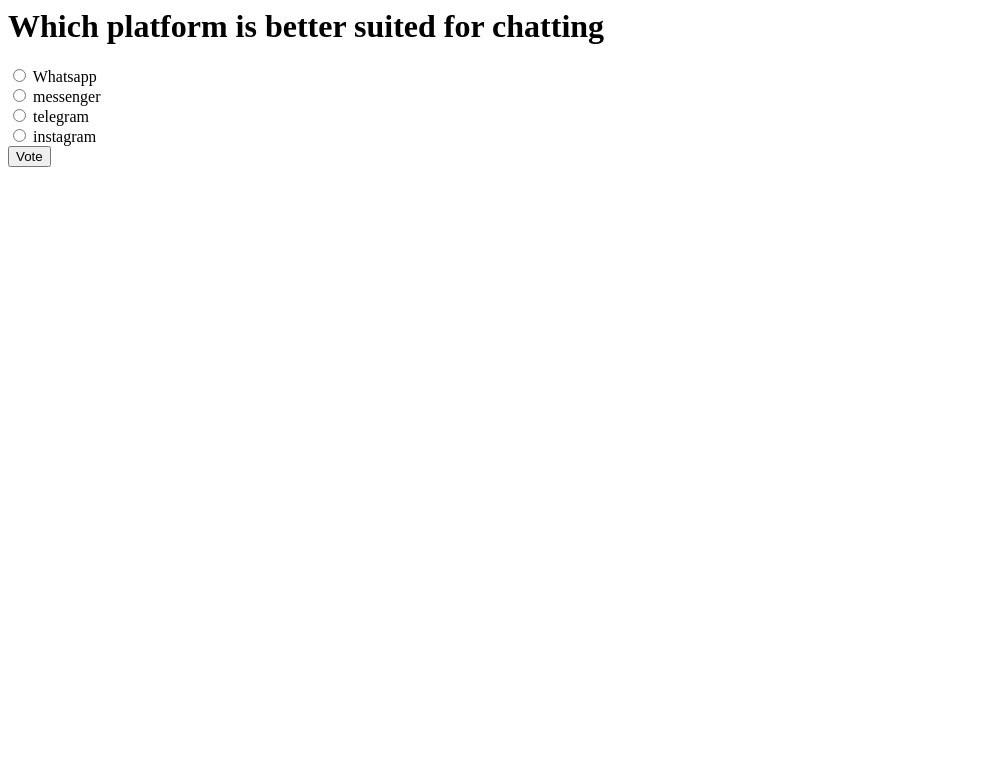
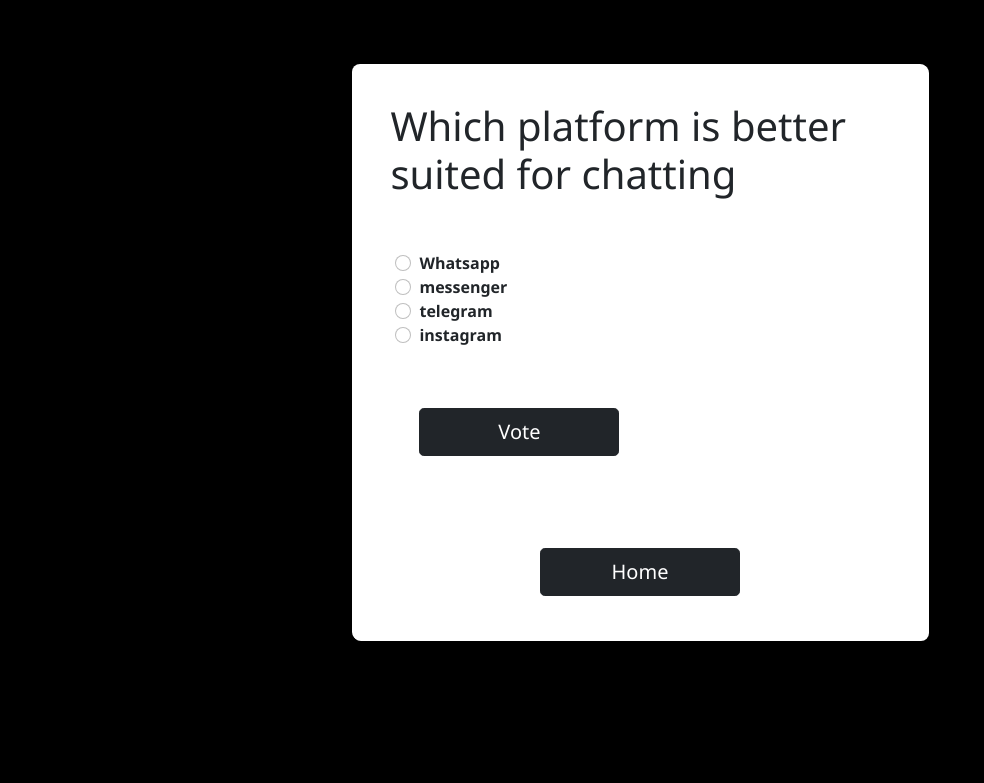
Before and after one commit to Ayush783/Polls-app, a Django app: page /polls/1/ in a window 1280 px wide. Shown: the top 783 px of the page, without its empty margins (0-984 px from the left). Run offline with Django 3.2, Linux system fonts and the light colour scheme; data comes from the database, SQL or seed files in the repository; both versions use the stored data as it was after the commit.

Commit message:
designed details html

```diff
--- a/polls/templates/polls/details.html
+++ b/polls/templates/polls/details.html
@@ -1,12 +1,67 @@
+<!doctype html>
+<html lang="en">
+
+<head>
+    <!-- Required meta tags -->
+    <meta charset="utf-8">
+    <meta name="viewport" content="width=device-width, initial-scale=1">
+
+    <!-- Bootstrap CSS -->
+    <link href="https://cdn.jsdelivr.net/npm/bootstrap@5.0.1/dist/css/bootstrap.min.css" rel="stylesheet"
+        integrity="sha384-+0n0xVW2eSR5OomGNYDnhzAbDsOXxcvSN1TPprVMTNDbiYZCxYbOOl7+AMvyTG2x" crossorigin="anonymous">
+
+    <style>
+        body {
+            background-color: black;
+            font-family: 'Segoe UI', Tahoma, Geneva, Verdana, sans-serif;
+        }
+
+        .container {
+            border-radius: 8px;
+            padding: 3%;
+            box-shadow: 1px 1px white;
+        }
+
+        .btn:hover {
+            box-shadow: 1px 1px black;
+        }
+    </style>
+
+    <title>Poll Detail</title>
+</head>
+
+<body>
+    <script src="https://cdn.jsdelivr.net/npm/bootstrap@5.0.1/dist/js/bootstrap.bundle.min.js"
+        integrity="sha384-gtEjrD/SeCtmISkJkNUaaKMoLD0//ElJ19smozuHV6z3Iehds+3Ulb9Bn9Plx0x4"
+        crossorigin="anonymous"></script>
+
+
+    <div class="container" style="background-color: white;width: 36em; height: 36em; margin-top: 4em;">
         <h1>{{ question.question_text }}</h1>
 
         {% if error_message %}<p><strong>{{ error_message }}</strong></p>{% endif %}
-
+        <div class="container mt-4">
             <form action="{% url 'polls:vote' question.id %}" method="POST">
                 {% csrf_token %}
+
+                <div class="container form-check" style="margin-bottom: 2em;">
                     {% for choice in question.choice_set.all %}
-    <input type="radio" name="choice" id="choice{{ forloop.counter }}" value="{{ choice.id }}">
-    <label for="choice{{ forloop.counter }}">{{ choice.choice_text }}</label><br>
+                    <input class="form-check-input" type="radio" name="choice" id="flexRadioDefault{{forloop.counter}}" value="{{choice.id}}">
+                    <label class="form-check-label" for="flexRadioDefault{{forloop.counter}}"><strong>{{ choice.choice_text }}</strong></label>
+
+                        <br>
                         {% endfor %}
-<input type="submit" value="Vote">
+                </div>
+                <div class="container">
+                    <input class="btn btn-lg btn-dark" type="submit" value="Vote" style="width: 10em;">
+                </div>
+
             </form>
+            <div class="container" style="margin-top: 4em;text-align: center;"><a href="{% url 'polls:index' %}"><button class="btn btn-lg btn-dark" style="width: 10em;">Home</button></a></div>
+
+        </div>
+
+    </div>
+</body>
+
+</html>
--- a/polls/templates/polls/index.html
+++ b/polls/templates/polls/index.html
@@ -26,6 +26,9 @@
             padding: 1em;
             border-radius: 4px;
             box-shadow: 2px 2px black;
+        }
+        .btn:hover{
+            box-shadow: 1px 1px black;
         }
     </style>
 </head>
@@ -59,7 +62,7 @@
         {%for question in polls_list%}
         <div class="container-sm mb-4 question">
             <p class="questionText">{{forloop.counter}}. {{question.question_text}}</p>
-            <button type="button" class="btn btn-dark btn-lg" style="margin-right: 10px;"><a class="link" href="{%url 'polls:details' question.id%}">View Poll</a></button>
+            <a class="link" href="{%url 'polls:details' question.id%}"><button type="button" class="btn btn-dark btn-lg" style="margin-right: 10px;">View Poll</button></a>
         </div>
         {%endfor%}
         {%else%}
```
Also changed, not shown: db.sqlite3. Lines whose indentation alone changed are shown as unchanged.
